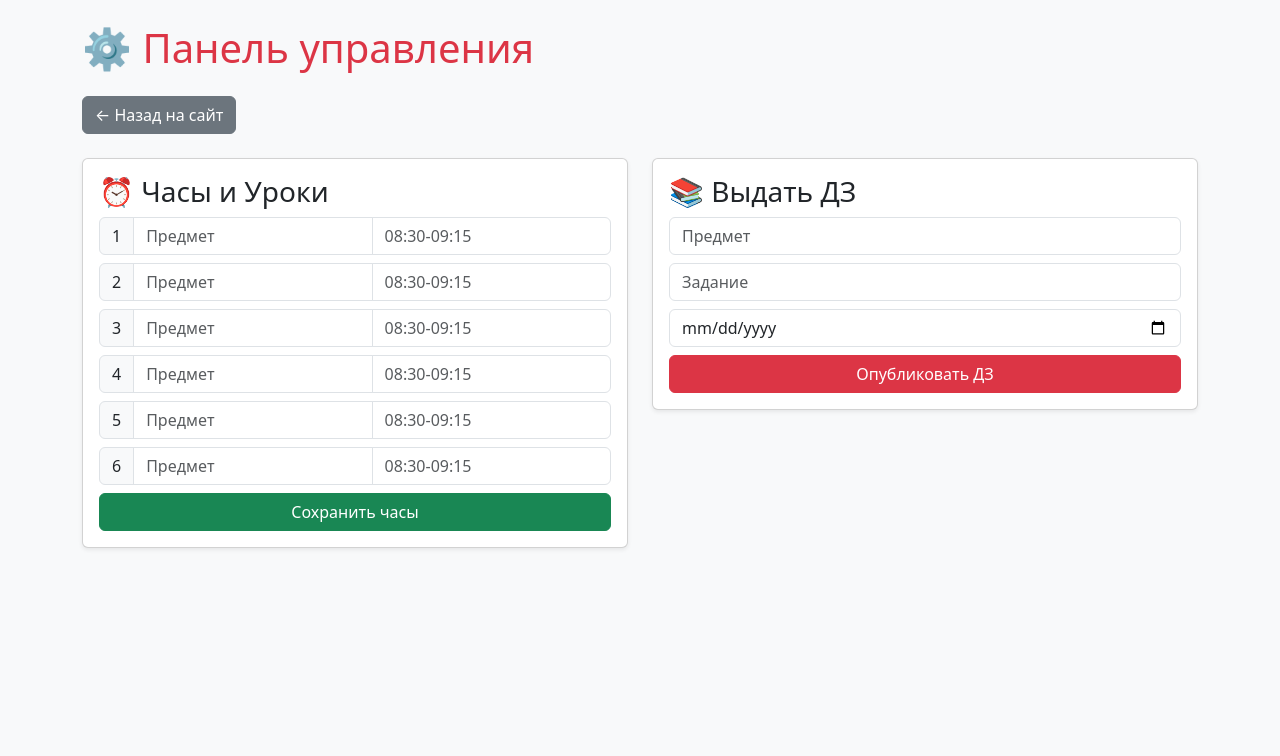
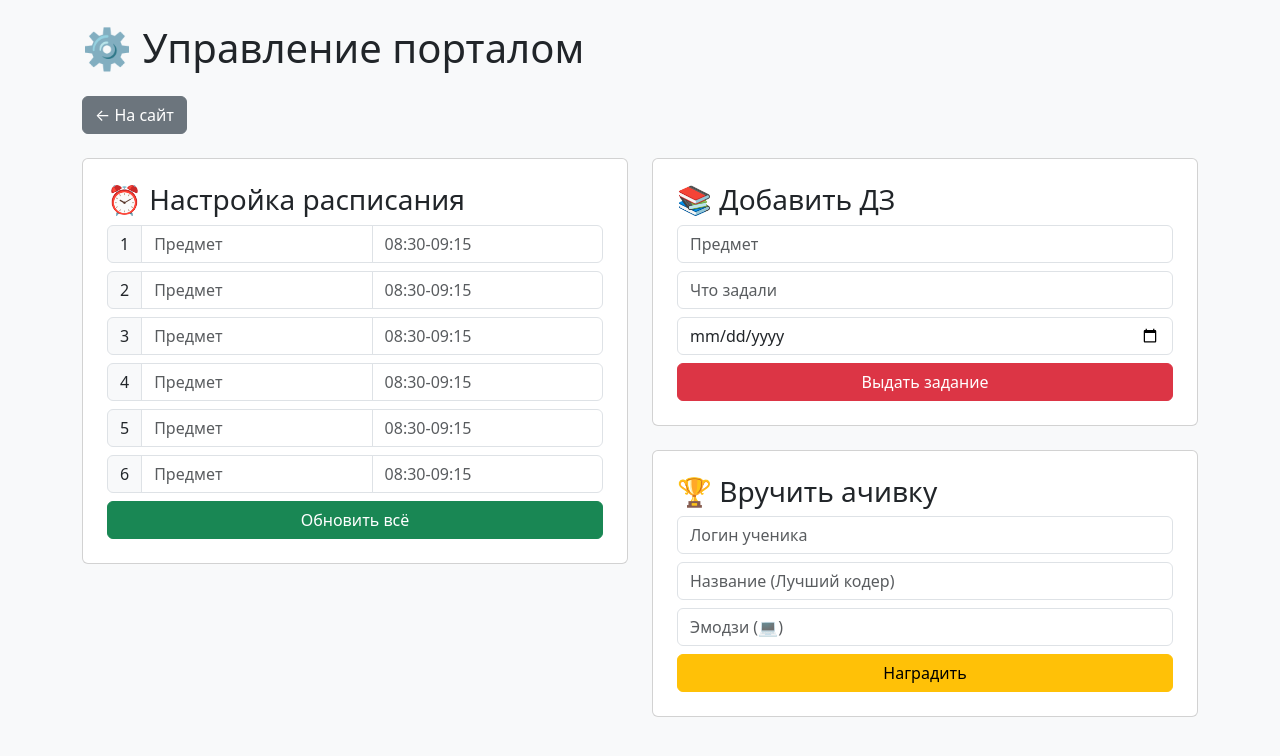
Before and after one commit to sasula878-gif/my-class-website, a Flask app: page /admin_panel in a window 1280 px wide. Shown: the top 756 px of the page. Run offline with Flask 3, Linux system fonts and the light colour scheme; the visitor is signed in with stand-in values (Sample User, id 1); data that the repository does not hold is empty.

Commit message:
Update admin_panel.html

```diff
--- a/templates/admin_panel.html
+++ b/templates/admin_panel.html
@@ -2,18 +2,18 @@
 <html lang="ru">
 <head>
     <meta charset="UTF-8">
-    <title>Админ-панель 7Б</title>
+    <title>Админка 7Б</title>
     <link href="https://cdn.jsdelivr.net/npm/bootstrap@5.3.0/dist/css/bootstrap.min.css" rel="stylesheet">
 </head>
-<body class="p-4 bg-light">
+<body class="bg-light p-4">
     <div class="container">
-        <h1 class="text-danger mb-4">⚙️ Панель управления</h1>
-        <a href="/" class="btn btn-secondary mb-4">← Назад на сайт</a>
+        <h1 class="mb-4">⚙️ Управление порталом</h1>
+        <a href="/" class="btn btn-secondary mb-4">← На сайт</a>
 
         <div class="row g-4">
             <div class="col-md-6">
-                <div class="card p-3 shadow-sm">
-                    <h3>⏰ Часы и Уроки</h3>
+                <div class="card p-4">
+                    <h3>⏰ Настройка расписания</h3>
                     <form method="post">
                         <input type="hidden" name="action" value="edit_sched">
                         {% for i in range(1, 7) %}
@@ -23,20 +23,29 @@
                             <input name="time" class="form-control" placeholder="08:30-09:15">
                         </div>
                         {% endfor %}
-                        <button type="submit" class="btn btn-success w-100">Сохранить часы</button>
+                        <button class="btn btn-success w-100">Обновить всё</button>
                     </form>
                 </div>
             </div>
-
             <div class="col-md-6">
-                <div class="card p-3 shadow-sm">
-                    <h3>📚 Выдать ДЗ</h3>
+                <div class="card p-4 mb-4">
+                    <h3>📚 Добавить ДЗ</h3>
                     <form method="post">
                         <input type="hidden" name="action" value="add_hw">
                         <input name="s" class="form-control mb-2" placeholder="Предмет" required>
-                        <input name="t" class="form-control mb-2" placeholder="Задание" required>
+                        <input name="t" class="form-control mb-2" placeholder="Что задали" required>
                         <input name="d" type="date" class="form-control mb-2" required>
-                        <button type="submit" class="btn btn-danger w-100">Опубликовать ДЗ</button>
+                        <button class="btn btn-danger w-100">Выдать задание</button>
+                    </form>
+                </div>
+                <div class="card p-4">
+                    <h3>🏆 Вручить ачивку</h3>
+                    <form method="post">
+                        <input type="hidden" name="action" value="add_ach">
+                        <input name="l" class="form-control mb-2" placeholder="Логин ученика" required>
+                        <input name="t" class="form-control mb-2" placeholder="Название (Лучший кодер)" required>
+                        <input name="i" class="form-control mb-2" placeholder="Эмодзи (💻)" required>
+                        <button class="btn btn-warning w-100">Наградить</button>
                     </form>
                 </div>
             </div>
```
